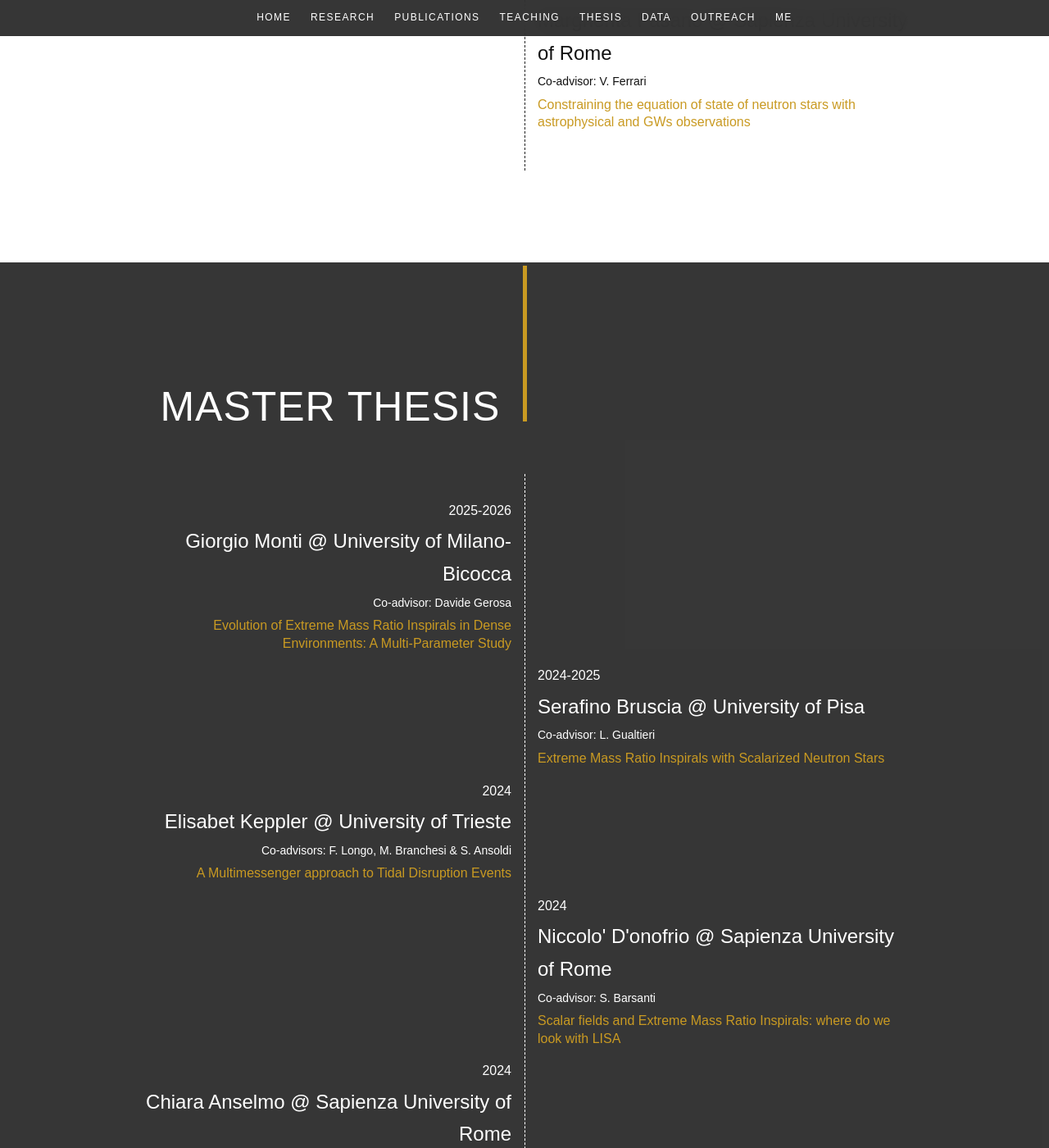
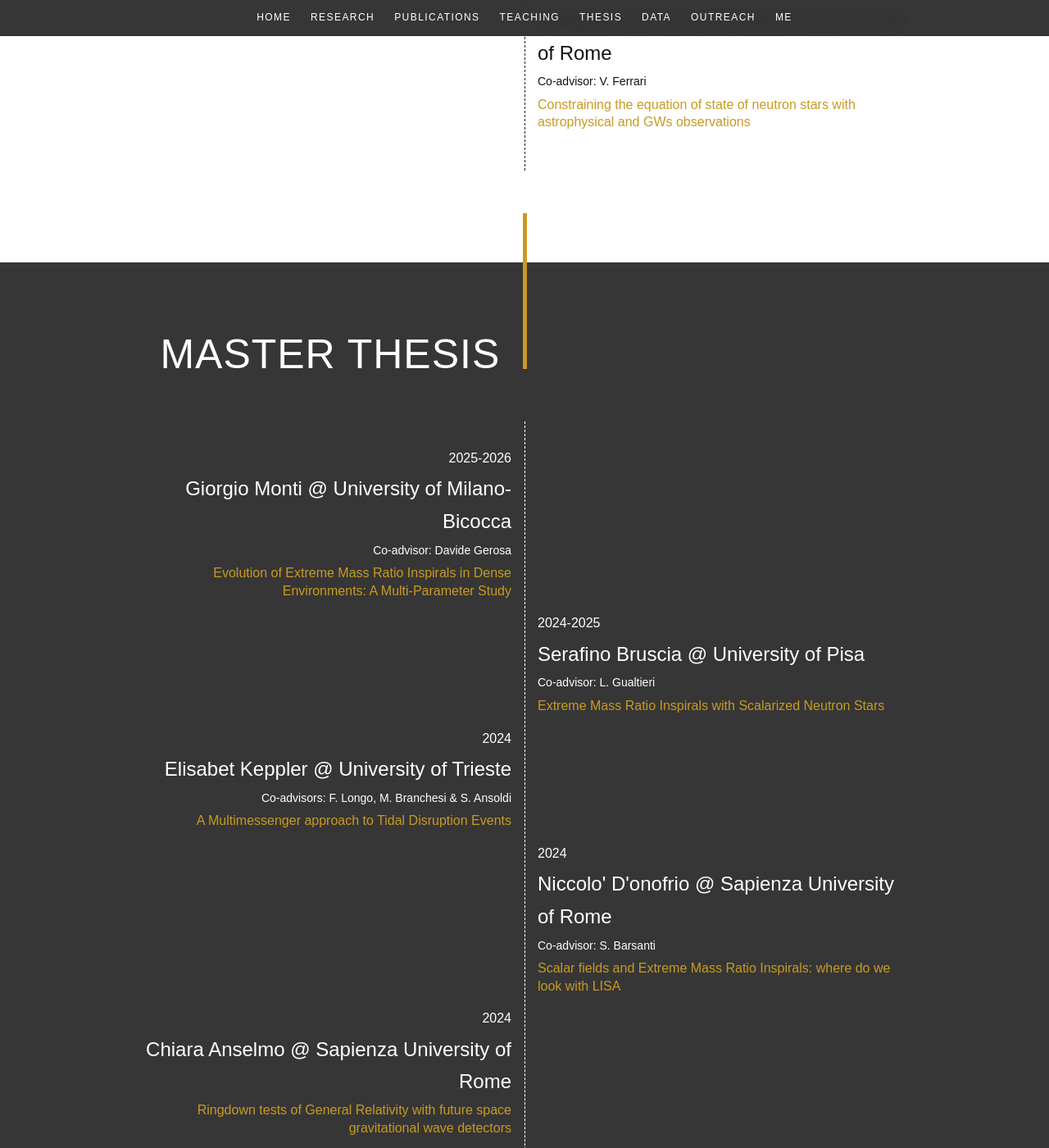
Before and after one commit to masellia/andreamaselli.github.io, a Jekyll site: the page built from pages/thesis.md, in a window 1280 px wide and 1400 px high, scrolled down 2004 px. Shown: the whole window at 82% size. Built offline with Jekyll 4.4.1, drawn with Linux system fonts in a browser that asks for light colours; some web fonts are replaced.

Commit message:
thesis page

```diff
--- a/assets/css/main.css
+++ b/assets/css/main.css
@@ -691,8 +691,8 @@ body {
 
 .master-thesis-section {
   background: rgba(44,44,44,0.95);
-  padding: 4rem 0 4rem;
-  margin-top: 5rem;
+  padding: 0;
+  margin-top: 2rem;
 }
 
 .master-header {
```
